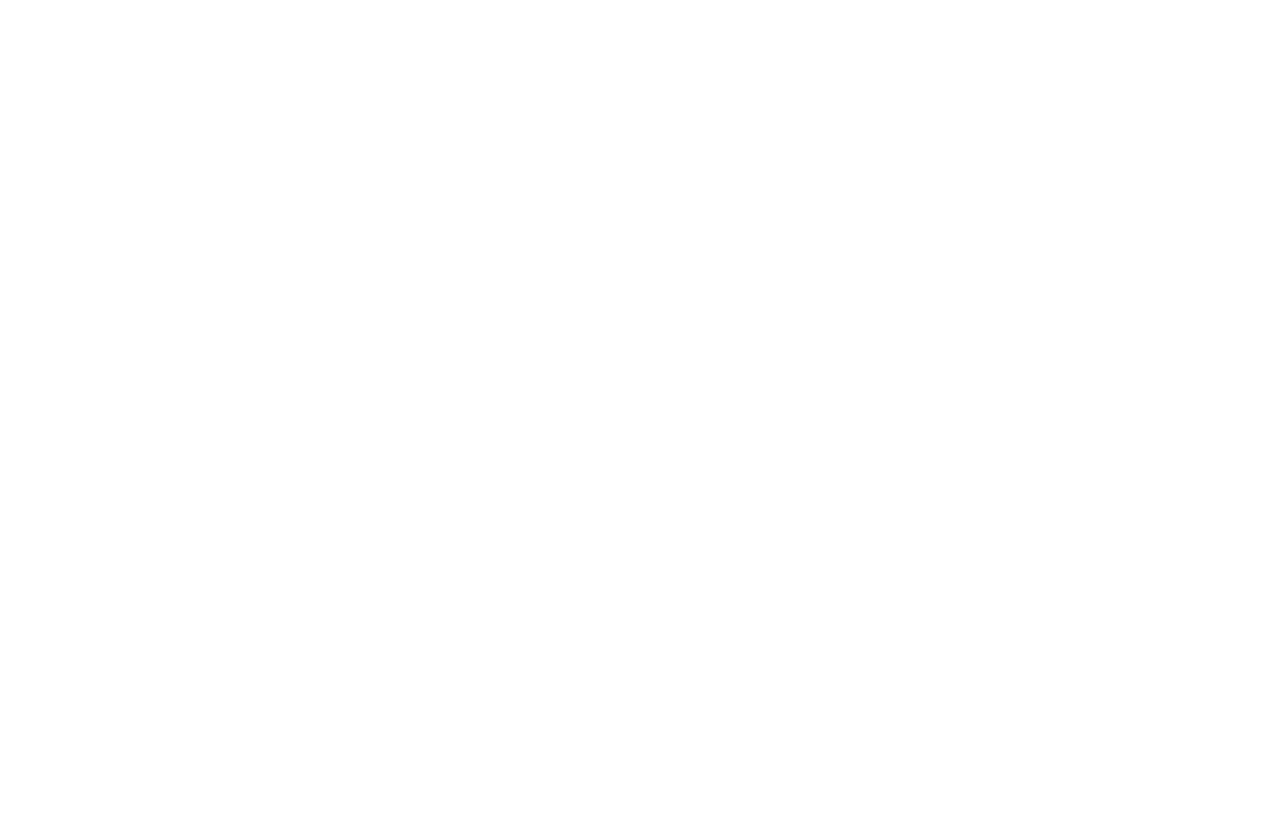
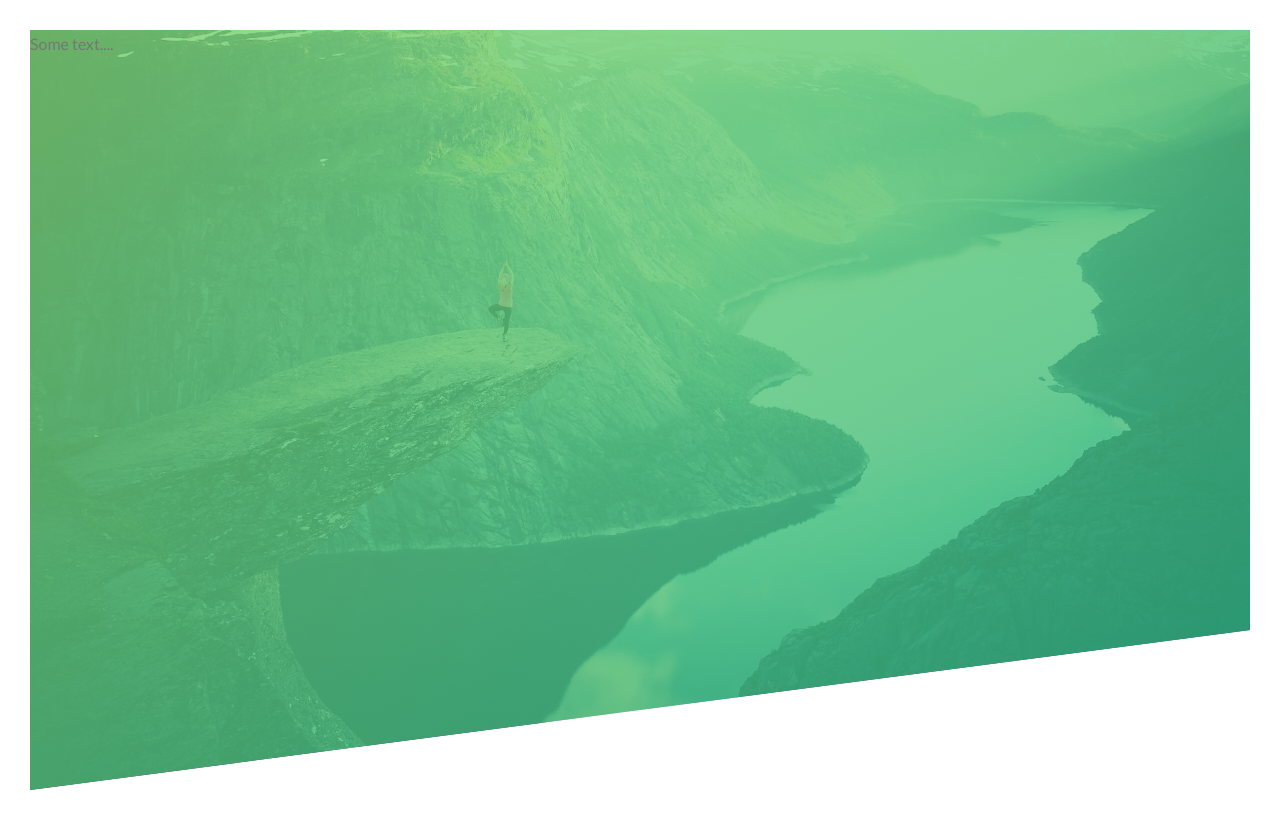
Before and after one commit to imrulkk89/Udemy_Advanced_CSS, a plain HTML site: page Natours/starter/index.html in a window 1280 px wide. Drawn offline with Linux system fonts and the light colour scheme; files that its build step writes are made by us from their sources.

Commit message:
Natours - Building the headers (part 1)

```diff
--- a/Natours/starter/css/style.css
+++ b/Natours/starter/css/style.css
@@ -0,0 +1,35 @@
+/*
+COLORS:
+
+Light green: #7ed56f
+Medium green: #55c57a
+Dark green: #28b485
+
+*/
+
+* {
+    margin: 0;
+    padding: 0;
+    box-sizing: border-box;
+}
+
+body {
+    font-family: "Lato", sans-serif;
+    font-weight: 400;
+    font-size: 16px;
+    line-height: 1.7;
+    color: #777;
+    padding: 30px;
+}
+
+.header{
+    height: 95vh;
+    background-image: linear-gradient(
+        to right bottom,
+        rgba(126, 213, 111, 0.8),
+        rgba(40, 180, 133, 0.8)),
+    url(../img/hero.jpg);
+    background-size: cover;
+    background-position: top;
+    clip-path: polygon(0 0, 100% 0, 100% 75vh, 0 100%);
+}
--- a/Natours/starter/index.html
+++ b/Natours/starter/index.html
@@ -13,7 +13,8 @@
         <title>Natours | Exciting tours for adventurous people</title>
     </head>
     <body>
-
-
+        <header class="header">
+            Some text....
+        </header>
     </body>
 </html>
```
